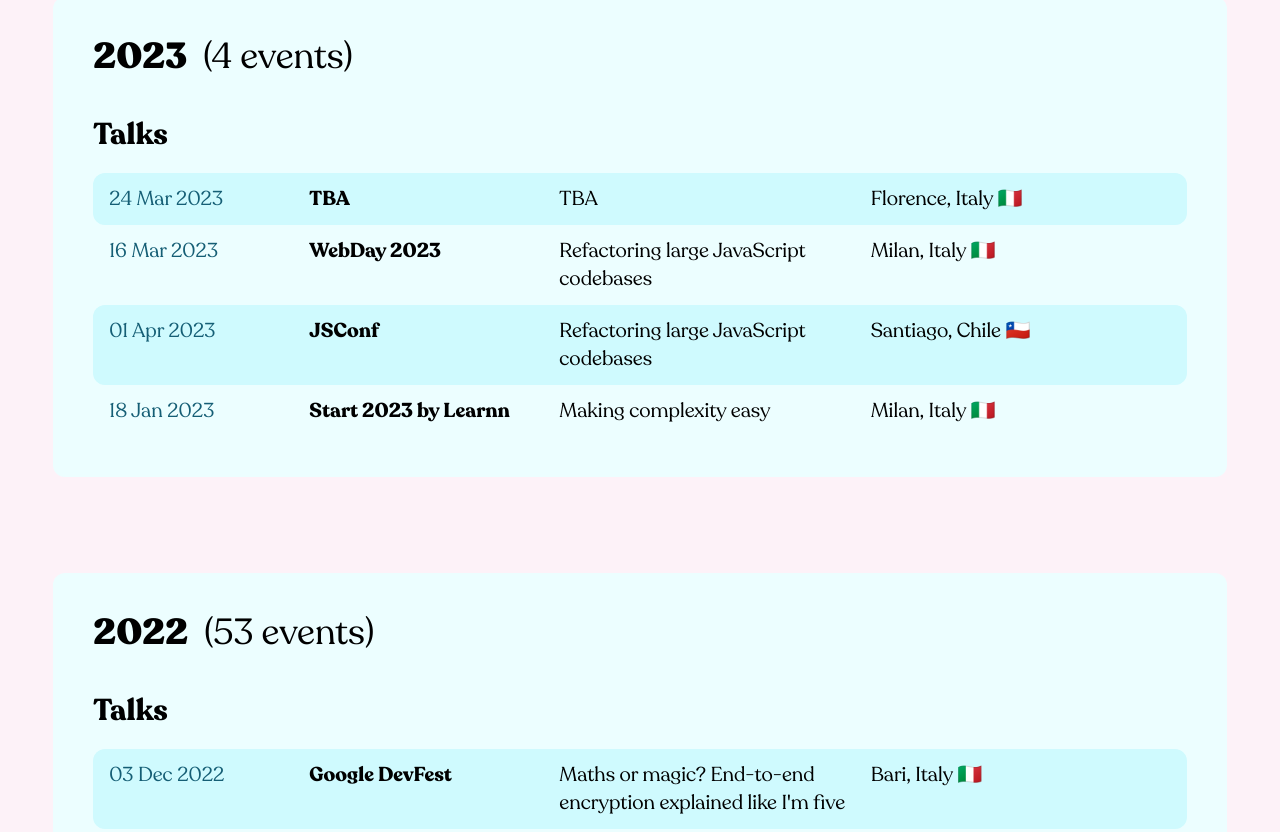
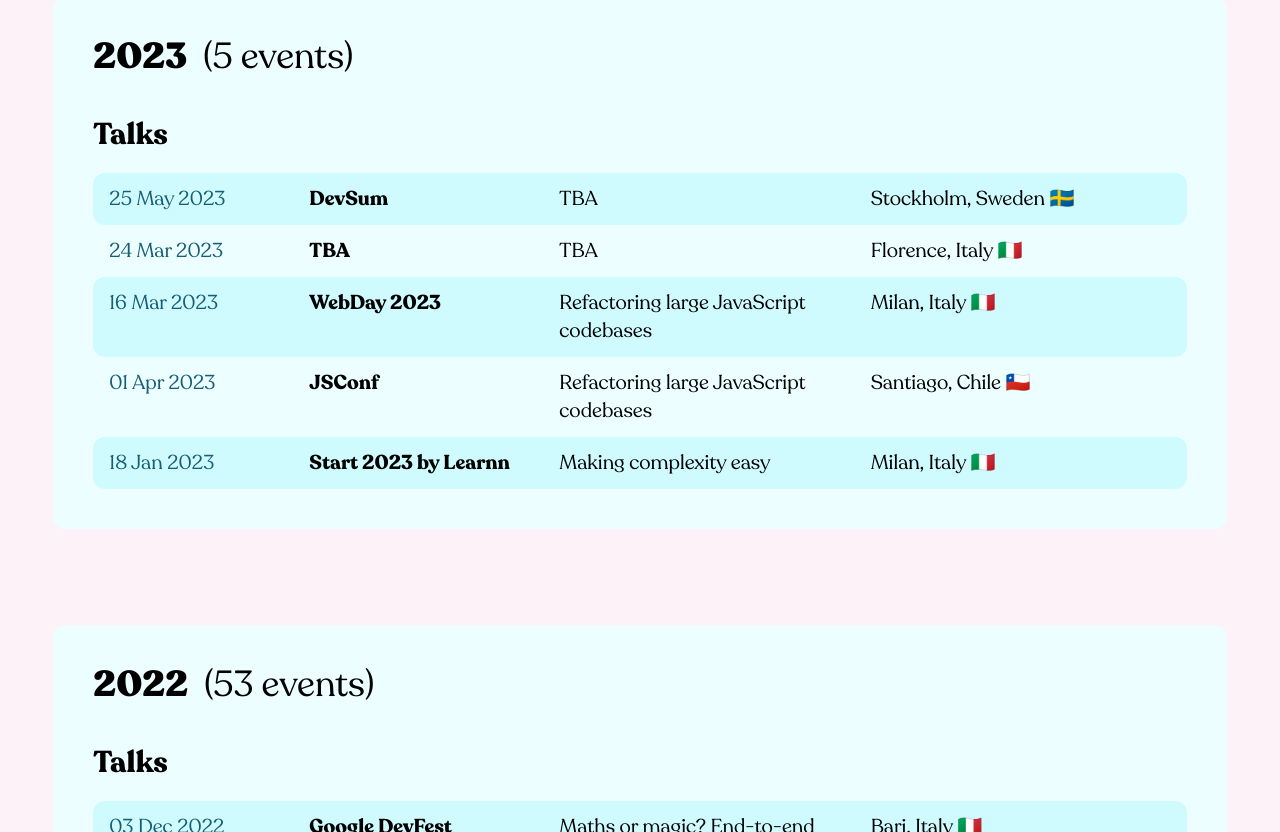
Before and after one commit to micheleriva/personal-website, a Next.js app: page /talks in a window 1280 px wide. Shown: the part 1023-1855 px from the top of the page. Built offline with nearby package versions, Linux system fonts and the light colour scheme.

Commit message:
Update events.js

```diff
--- a/data/events.js
+++ b/data/events.js
@@ -807,4 +807,16 @@
     type: "talk",
     mode: "in-person",
   },
+  {
+    date: new Date(2023, 4, 25),
+    event: "DevSum",
+    city: "Stockholm",
+    country: "Sweden",
+    emoji: "🇸🇪",
+    title: "TBA",
+    url: null,
+    language: "english",
+    type: "talk",
+    mode: "in-person",
+  },
 ];
```
